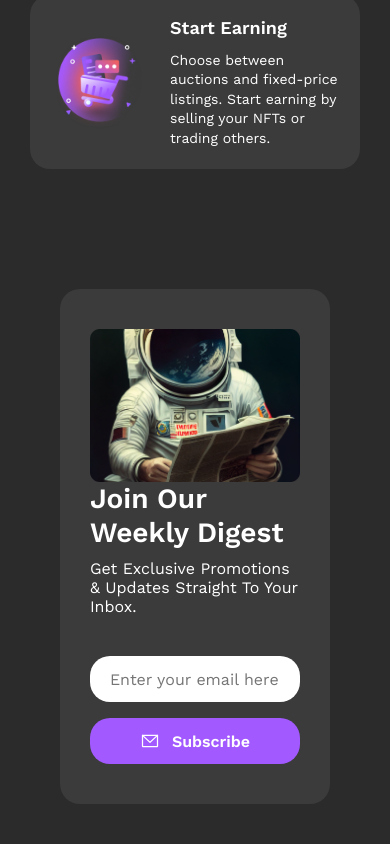
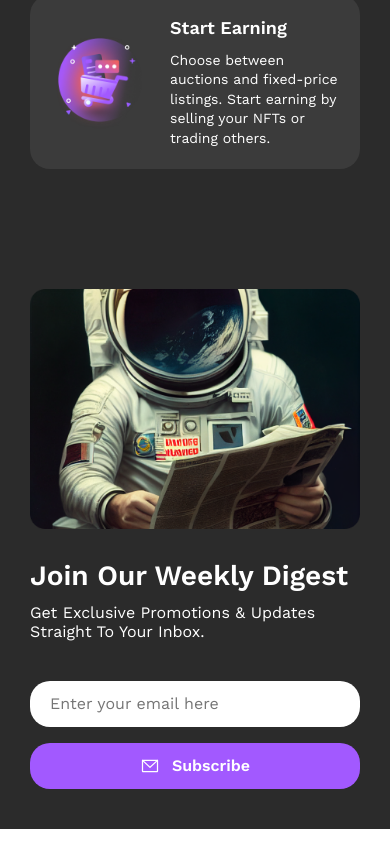
Before and after one commit to DenisFR2727/nft-marketplace-layout, a website: page index.html in a window 390 px wide. Shown: the part 6020-6864 px from the top of the page. Drawn offline with nearby package versions, Linux system fonts and the light colour scheme; files that its build step writes are made by us from their sources.

Commit message:
discover block and mobile | tablet

```diff
--- a/sass/mobile/_subscribe.mobile.scss
+++ b/sass/mobile/_subscribe.mobile.scss
@@ -1,3 +1,67 @@
+@media (max-width: 430px) {
+  .subscribe-widget {
+    padding: 40px 30px;
+
+    .subscribe {
+      display: flex;
+      flex-direction: column;
+      align-items: center;
+      gap: 30px;
+      padding: 0px;
+      background: var(--Background, #2b2b2b);
+      .subscribe-img {
+        width: 100%;
+        max-width: inherit;
+        img {
+          display: flex;
+          width: 100%;
+          max-width: inherit;
+        }
+      }
+      .subscribe-join {
+        max-width: inherit;
+        .text {
+          .text-top {
+            font-size: 28px;
+          }
+          .text-bottom {
+            font-size: 16px;
+          }
+        }
+        .subscribe-form {
+          display: block;
+          background-color: none;
+          position: inherit;
+          background: var(--Background, #2b2b2b);
+          input {
+            width: 100%;
+            display: flex;
+            height: 46px;
+            padding: 16px 20px;
+            align-items: center;
+            gap: 12px;
+            align-self: stretch;
+          }
+          .subscribe-btn {
+            position: inherit;
+            width: 100%;
+            display: flex;
+            margin-top: 16px;
+            text-align: center;
+            justify-content: center;
+            height: 46px;
+            padding: 0px 50px;
+            justify-content: center;
+            align-items: center;
+            gap: 12px;
+            align-self: stretch;
+          }
+        }
+      }
+    }
+  }
+}
+
 @media (max-width: 375px) {
   .subscribe-widget {
     padding: 40px 30px;
```
